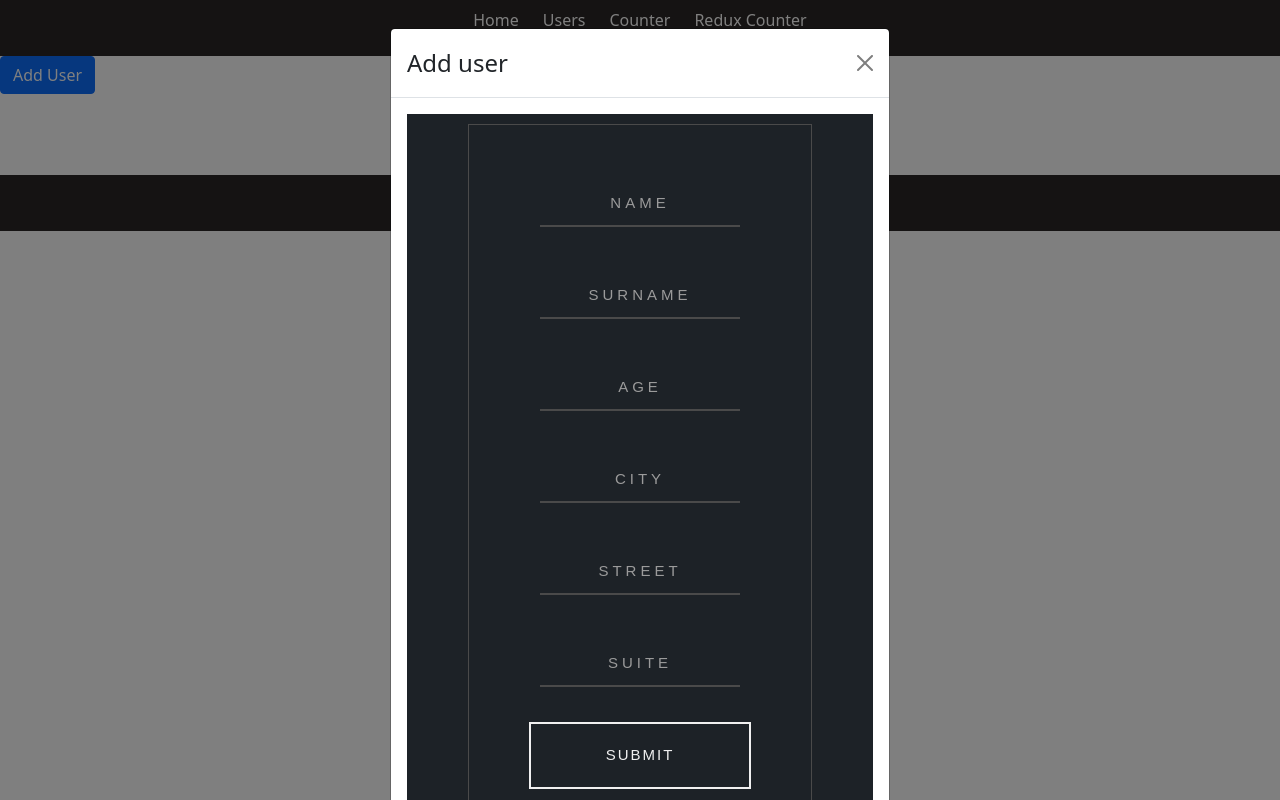
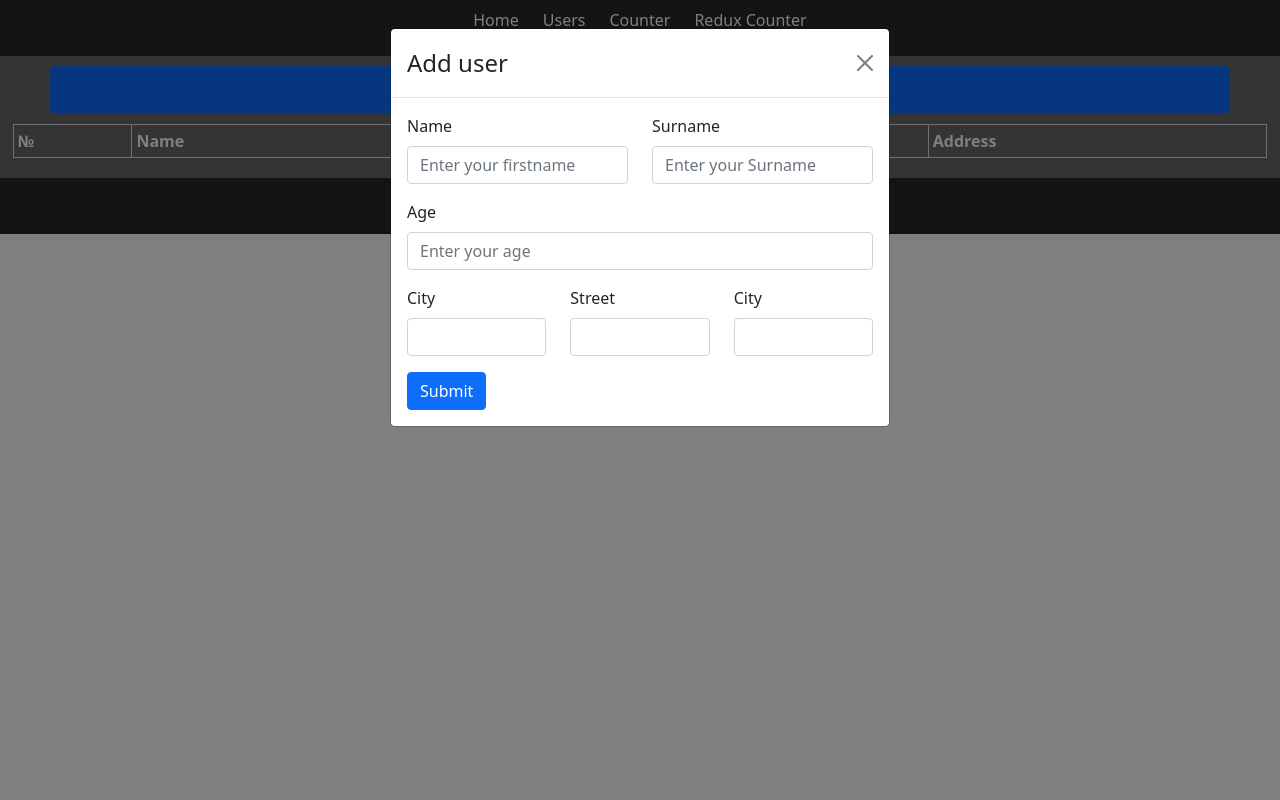
Before and after one commit to LuciusSnake/react-redux-saga, a React (Create React App) app: page /users in a window 1280 px wide. Both pictures are taken after a click on the button "Add User". Built offline with nearby package versions, Linux system fonts and the light colour scheme; no server answers.

Commit message:
Change Form, Table on bootstrap types

```diff
--- a/src/components/Form/index.jsx
+++ b/src/components/Form/index.jsx
@@ -1,8 +1,10 @@
 import React, { useState } from 'react'
 import { createUsersApi } from '../../service/API/users';
 import { postUserAdapter } from "../../service/adapters/userAdapter";
+import { Col, Form, Row, Button } from 'react-bootstrap';
 
-import style from "./style.module.scss"
+import 'bootstrap/dist/css/bootstrap.min.css';
+// import style from "./style.module.scss"
 
 
 const INITIAL_STATE = {
@@ -15,7 +17,7 @@ const INITIAL_STATE = {
 };
 
 
-function Form({ onSubmit }) {
+function CustomForm({ onSubmit }) {
   const [form, setForm] = useState(INITIAL_STATE);
 
   const handleChange = (event) => {
@@ -41,44 +43,53 @@ function Form({ onSubmit }) {
   }
 
   return (
-    <div className={style.formWrapper}>
-      <div className={style.container}>
-        <form onSubmit={handleClick}>
-          <label>
-            <input
+    <Form onSubmit={handleClick}>
+      <Row className='mb-3'>
+        <Form.Group as={Col} controlId="formGridName">
+          <Form.Label>
+            Name
+          </Form.Label>
+          <Form.Control
             name="name"
+            placeholder='Enter your firstname'
             id="name"
             type="text"
             value={form.name}
             onChange={handleChange}
             required
           />
-            <div className={style.labelText}>Name</div>
-          </label>
-          <label>
-            <input
+        </Form.Group>
+        <Form.Group as={Col} controlId="formGridSurname">
+          <Form.Label>Surname</Form.Label>
+          <Form.Control
             name="surname"
             id="surname"
             type="text"
             value={form.surname}
             onChange={handleChange}
+            placeholder="Enter your Surname"
             required
            />
-            <div className={style.labelText}>Surname</div>
-          </label>
-          <label>
-            <input
+        </Form.Group>
+      </Row>
+
+      <Form.Group className="mb-3" controlId="formGridAge">
+        <Form.Label>Age</Form.Label>
+        <Form.Control
           type="text"
           name="age"
           id="age"
           value={form.age}
           onChange={handleChange}
+          placeholder="Enter your age"
           required
          />
-            <div className={style.labelText}>Age</div>
-          </label>
-          <label>
-            <input
+      </Form.Group>
+
+      <Row className="mb-3">
+        <Form.Group as={Col} controlId="formGridCity">
+          <Form.Label>City</Form.Label>
+          <Form.Control
             type="text"
             name="city"
             id="city"
@@ -86,10 +97,11 @@ function Form({ onSubmit }) {
             onChange={handleChange}
             required
           />
-            <div className={style.labelText}>City</div>
-          </label>
-          <label>
-            <input
+        </Form.Group>
+
+        <Form.Group as={Col} controlId="formGridStreet">
+          <Form.Label>Street</Form.Label>
+          <Form.Control
             type="text"
             name="street"
             id="street"
@@ -97,10 +109,11 @@ function Form({ onSubmit }) {
             onChange={handleChange}
             required
           />
-            <div className={style.labelText}>Street</div>
-          </label>
-          <label>
-            <input
+        </Form.Group>
+
+        <Form.Group as={Col} controlId="formGridSuite">
+          <Form.Label>City</Form.Label>
+          <Form.Control
             type="text"
             name="suite"
             id="suite"
@@ -108,15 +121,15 @@ function Form({ onSubmit }) {
             onChange={handleChange}
             required
           />
-            <div className={style.labelText}>Suite</div>
-          </label>
-          <button type="submit" value="Submit" onClick={handleClick}>
+        </Form.Group>
+      </Row>
+
+      <Button variant="primary" type="submit" value="Submit" onClick={handleClick}>
         Submit
-          </button>
-        </form>
-      </div>
-    </div>
+      </Button>
+
+    </Form>
   );
 }
 
-export default React.memo(Form);
+export default React.memo(CustomForm);
--- a/src/components/Form/style.module.scss
+++ b/src/components/Form/style.module.scss
@@ -1,95 +1,95 @@
-.formWrapper {
-    background-color: #1d2227;
-    font-family: 'Montserrat', sans-serif;
-    padding: 10px 0;
+// .formWrapper {
+//     background-color: #1d2227;
+//     font-family: 'Montserrat', sans-serif;
+//     padding: 10px 0;
 
-    .container {
-        height: 100%;
-        display: flex;
-        align-items: center;
-        justify-content: center;
+//     .container {
+//         height: 100%;
+//         display: flex;
+//         align-items: center;
+//         justify-content: center;
 
-        form {
-            text-align: center;
-            border: 1px solid #4A4A4A;
-            padding: 30px;
+//         form {
+//             text-align: center;
+//             border: 1px solid #4A4A4A;
+//             padding: 30px;
 
-            label {
-                display: block;
-                letter-spacing: 4px;
-                padding-top: 30px;
-                text-align: center;
-            }
+//             label {
+//                 display: block;
+//                 letter-spacing: 4px;
+//                 padding-top: 30px;
+//                 text-align: center;
+//             }
 
-            label .labelText {
-                color: #9B9B9B;
-                cursor: text;
-                font-size: 15px;
-                line-height: 20px;
-                text-transform: uppercase;
-                -moz-transform: translateY(-34px);
-                -ms-transform: translateY(-34px);
-                -webkit-transform: translateY(-34px);
-                transform: translateY(-34px);
-                transition: all 0.3s;
-            }
-            /* анимация смещения и изменения цвета текста label */
-            label input:focus + .labelText {
-                color: #F0F0F0;
-                font-size: 13px;
-                margin-top: 10px;
-                -moz-transform: translateY(-74px);
-                -ms-transform: translateY(-74px);
-                -webkit-transform: translateY(-74px);
-                transform: translateY(-74px);
-            }
+//             label .labelText {
+//                 color: #9B9B9B;
+//                 cursor: text;
+//                 font-size: 15px;
+//                 line-height: 20px;
+//                 text-transform: uppercase;
+//                 -moz-transform: translateY(-34px);
+//                 -ms-transform: translateY(-34px);
+//                 -webkit-transform: translateY(-34px);
+//                 transform: translateY(-34px);
+//                 transition: all 0.3s;
+//             }
+//             /* анимация смещения и изменения цвета текста label */
+//             label input:focus + .labelText {
+//                 color: #F0F0F0;
+//                 font-size: 13px;
+//                 margin-top: 10px;
+//                 -moz-transform: translateY(-74px);
+//                 -ms-transform: translateY(-74px);
+//                 -webkit-transform: translateY(-74px);
+//                 transform: translateY(-74px);
+//             }
 
-            label input {
-                background-color: transparent;
-                border: 0;
-                border-bottom: 2px solid #4A4A4A;
-                color: white;
-                font-size: 20px;
-                letter-spacing: 1px;
-                outline: 0;
-                padding: 5px 20px;
-                text-align: center;
-                transition: all 0.3s;
-                width: 200px;
-            }/* анимация, когда пользователь кликает по полю ввода */
+//             label input {
+//                 background-color: transparent;
+//                 border: 0;
+//                 border-bottom: 2px solid #4A4A4A;
+//                 color: white;
+//                 font-size: 20px;
+//                 letter-spacing: 1px;
+//                 outline: 0;
+//                 padding: 5px 20px;
+//                 text-align: center;
+//                 transition: all 0.3s;
+//                 width: 200px;
+//             }/* анимация, когда пользователь кликает по полю ввода */
 
-            label input:focus {
-                max-width: 100%;
-            }
+//             label input:focus {
+//                 max-width: 100%;
+//             }
 
-            label input:valid + .labelText {
-                font-size: 13px;
-                -moz-transform: translateY(-74px);
-                -ms-transform: translateY(-74px);
-                -webkit-transform: translateY(-74px);
-                transform: translateY(-74px);
-            }
+//             label input:valid + .labelText {
+//                 font-size: 13px;
+//                 -moz-transform: translateY(-74px);
+//                 -ms-transform: translateY(-74px);
+//                 -webkit-transform: translateY(-74px);
+//                 transform: translateY(-74px);
+//             }
 
-            button {
-                background: transparent;
-                color: #F0F0F0;
-                border: 2px solid #F0F0F0;
-                font-size: 15px;
-                letter-spacing: 2px;
-                padding: 20px 75px;
-                text-transform: uppercase;
-                cursor: pointer;
-                display: inline-block;
-                margin: 15px 30px;
-                -webkit-transition: all 0.4s;
-                -moz-transition: all 0.4s;
-                transition: all 0.4s;
-            }
+//             button {
+//                 background: transparent;
+//                 color: #F0F0F0;
+//                 border: 2px solid #F0F0F0;
+//                 font-size: 15px;
+//                 letter-spacing: 2px;
+//                 padding: 20px 75px;
+//                 text-transform: uppercase;
+//                 cursor: pointer;
+//                 display: inline-block;
+//                 margin: 15px 30px;
+//                 -webkit-transition: all 0.4s;
+//                 -moz-transition: all 0.4s;
+//                 transition: all 0.4s;
+//             }
 
-            button:hover, button:focus {
-                background-color: white;
-                color: #333333;
-            }
-        }
-    }
-}
+//             button:hover, button:focus {
+//                 background-color: white;
+//                 color: #333333;
+//             }
+//         }
+//     }
+// }
--- a/src/components/RouteComponent.jsx
+++ b/src/components/RouteComponent.jsx
@@ -4,7 +4,7 @@ import Main from '../pages/Main';
 import Counter from '../pages/Counter';
 import Error404 from "../pages/404";
 import ReduxCounter from '../pages/ReduxCounter';
-import Users from '../pages/Users';
+import Users from '../pages/Users/Users';
 
 const RouteComponent = () => {
   return (
--- a/src/components/Table/index.jsx
+++ b/src/components/Table/index.jsx
@@ -1,11 +1,13 @@
 import React from 'react'
+import { Table } from 'react-bootstrap';
 
 import style from "./style.module.scss"
+import 'bootstrap/dist/css/bootstrap.min.css';
 
-function Table({users}) {
+
+function CustomTable({users}) {
     return (
-      <div className={style.tableWrapper}>
-        <table className={style.table}>
+        <Table striped bordered hover size="sm" className={style.table}>
           <thead>
             <tr>
               <th>№</th>
@@ -64,9 +66,8 @@ function Table({users}) {
                     <td>25</td>
                     <td>Beach St.</td>
                 </tr> */}
-        </table>
-      </div>
+        </Table>
     );
 }
 
-export default React.memo(Table)
+export default React.memo(CustomTable)
--- a/src/components/Table/style.module.scss
+++ b/src/components/Table/style.module.scss
@@ -1,43 +1,8 @@
-.tableWrapper {
-    display: flex;
-    justify-content: center;
-    margin: 10px 0;
-
-    .table {
-        font-family: "Lucida Sans Unicode", "Lucida Grande", Sans-Serif;
-        font-size: 14px;
-        text-align: left;
-        border-collapse: collapse;
-        border-radius: 20px;
-        box-shadow: 0 0 0 10px #F2906B;
-        color: #452F21;
-        margin: 10px 0;
-
-        th {
-            padding: 10px 8px;
-            background: white;
-        }
-
-        th:first-child {
-            border-top-left-radius: 20px;
-        }
-
-        th:last-child {
-            border-top-right-radius: 20px;
-        }
-
-        td {
-            border-top: 10px solid #F2906B;
-            padding: 8px;
-            background: white;
-        }
-
-        td:first-child {
-        border-bottom-left-radius: 20px;
-        }
-
-        td:last-child {
-        border-bottom-right-radius: 20px;
-        }
-    }
+.table {
+    margin-bottom: 0;
+    padding-bottom: 50px;
+    color: white;
+    --bs-table-striped-color: #d5d4d4;
+    width: 98%;
+    margin-left: 1%;
 }
--- a/src/pages/Users.jsx
+++ b/src/pages/Users/Users.jsx
@@ -1,12 +1,13 @@
 import React, { useEffect, useState } from 'react'
 import { Button } from 'react-bootstrap';
 
-import Form from '../components/Form';
-import Table from '../components/Table';
-import CustomModal from "../components/Modal";
+import CustomForm from '../../components/Form';
+import CustomTable from '../../components/Table';
+import CustomModal from "../../components/Modal";
 
-import { getUsersApi } from '../service/API/users';
+import { getUsersApi } from '../../service/API/users';
 
+import style from './style.module.scss'
 
 const Users = () => {
   const [ users, setUsers ] = useState([]);
@@ -21,14 +22,18 @@ const Users = () => {
   }, []);
 
   return (
-    <div>
-      <Button onClick={toggleModal}>Add User</Button>
+    <div className={style.div}>
+      <div className="d-grid gap-2">
+        <Button variant="primary" size="lg" onClick={toggleModal}>
+          Add User
+        </Button>
+      </div>
 
       <CustomModal isShow={isShow} onClose={toggleModal} title={"Add user"}>
-        <Form onSubmit={setUsers} />
+        <CustomForm onSubmit={setUsers} />
       </CustomModal>
 
-      <Table users={users} />
+      <CustomTable users={users} />
     </div>
   );
 };
--- /dev/null
+++ b/src/pages/Users/style.module.scss
@@ -0,0 +1,8 @@
+.div {
+    background-color: dimgray;
+    padding-bottom: 20px;
+
+        div Button {
+            margin: 10px 50px;
+        }
+}
```
Lines whose indentation alone changed are shown as unchanged.
